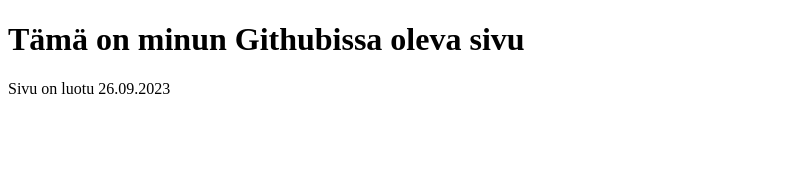
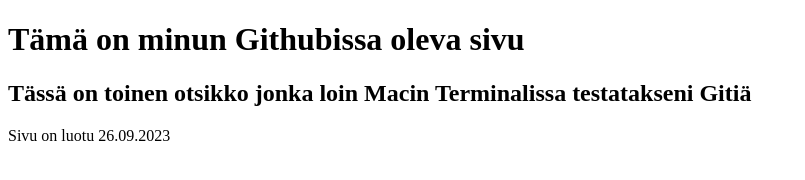
Before and after one commit to beritalasmaki/beritalasmaki.github.io, a plain HTML site: page index.html in a window 1280 px wide. Shown: the whole page, without its empty margins (0-805 px from the left). Drawn offline with Linux system fonts and the light colour scheme.

Commit message:
Lisäsin väliotsikon

```diff
--- a/index.html
+++ b/index.html
@@ -6,6 +6,8 @@
 <body>
 
 <h1>Tämä on minun Githubissa oleva sivu</h1>
+<h2>Tässä on toinen otsikko jonka loin Macin Terminalissa testatakseni
+Gitiä</h2>
 <p>Sivu on luotu 26.09.2023</p>
 
 </body>
```
